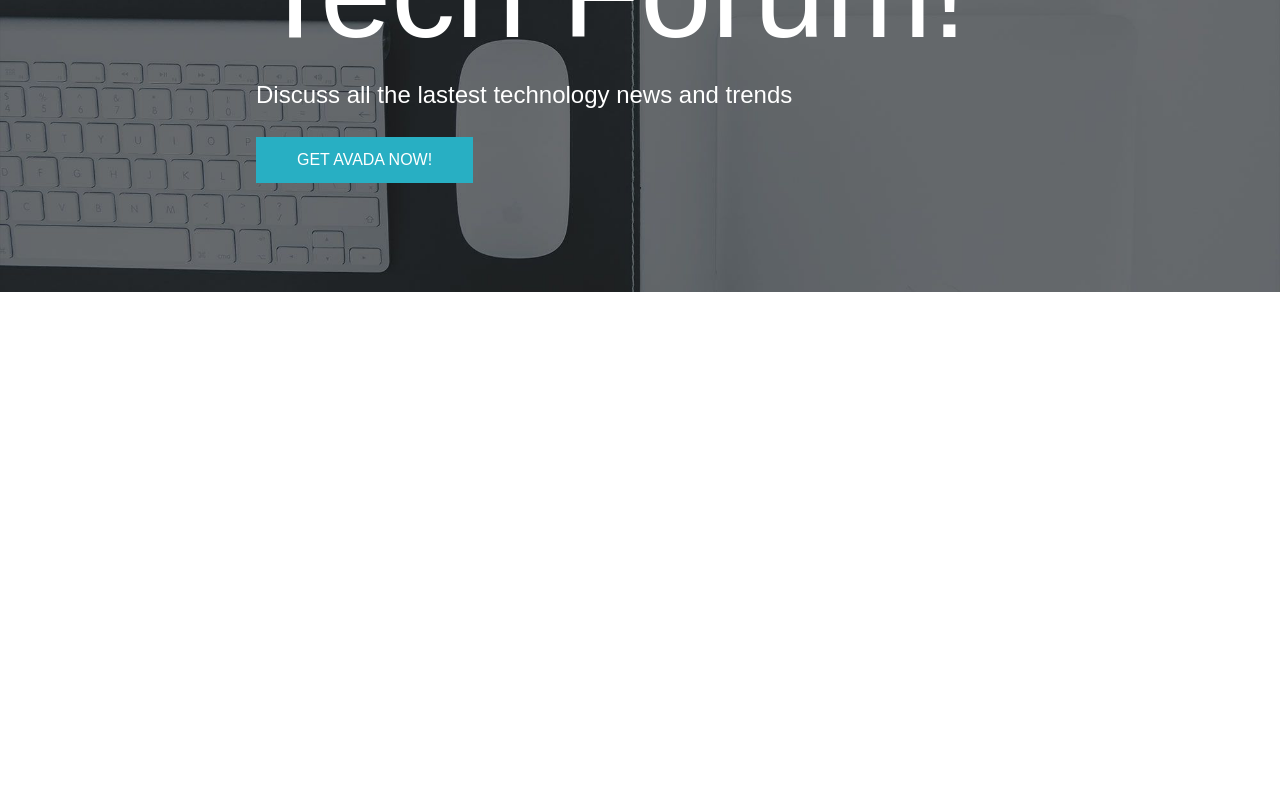
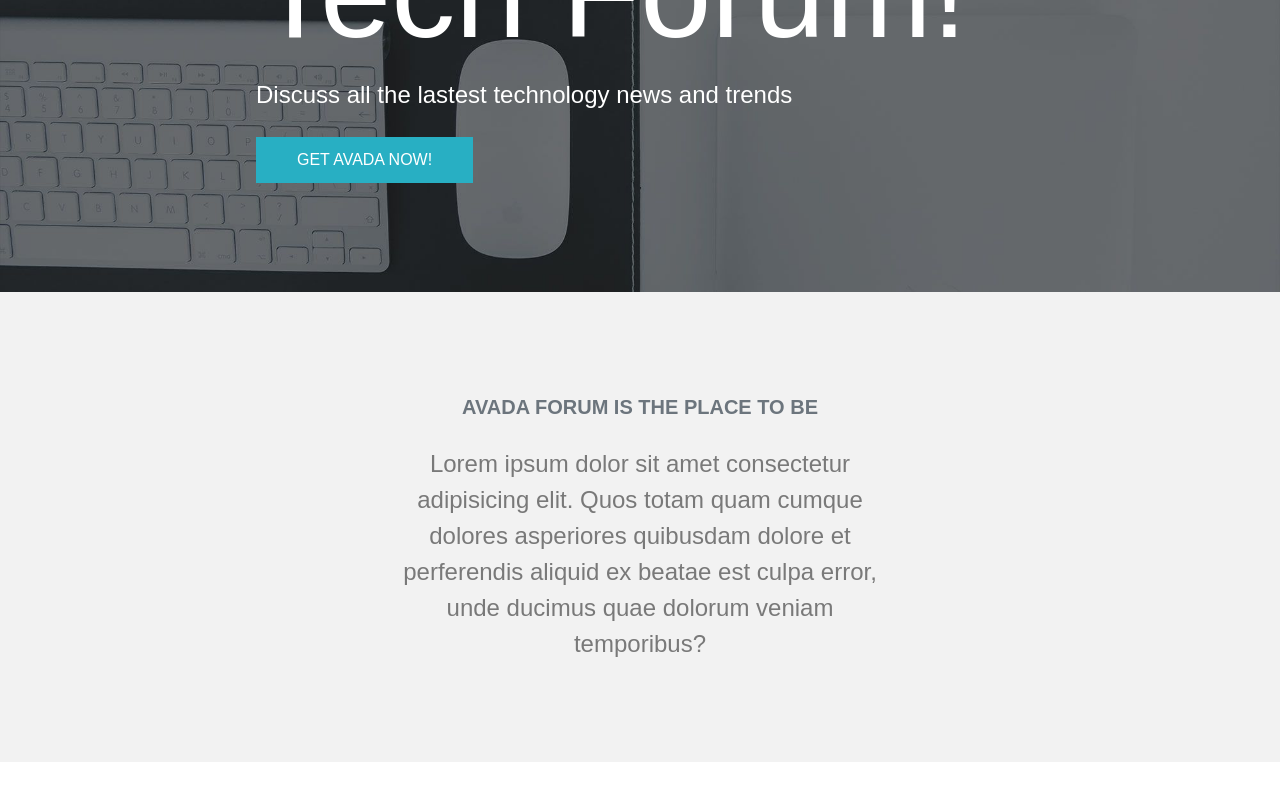
Before and after one commit to davidecaputo/proj-html-vuejs, a Vue app: page / in a window 1280 px wide. Shown: the part 378-1178 px from the top of the page. Built offline with nearby package versions, Linux system fonts and the light colour scheme; a web font is replaced by a local one.

Commit message:
Add section place

```diff
--- a/src/components/MainComponent.vue
+++ b/src/components/MainComponent.vue
@@ -8,7 +8,12 @@
                 <button class="btn dc-btn-green rounded-0 text-uppercase d-block mt-4">Get avada now!</button>
             </div>
         </section>
-        <section></section>
+        <section id="place">
+            <div class="place-content container d-flex flex-column align-items-center w-50">
+                <span class="text-uppercase pb-4 fw-bold fs-5 text-secondary">avada forum is the place to be</span>
+                <span class="text-center text-black-50 fs-4">Lorem ipsum dolor sit amet consectetur adipisicing elit. Quos totam quam cumque dolores asperiores quibusdam dolore et perferendis aliquid ex beatae est culpa error, unde ducimus quae dolorum veniam temporibus?</span>
+            </div>
+        </section>
         <section></section>
         <section></section>
         <section></section>
@@ -36,6 +41,12 @@
             }
         }
     }
+    #place{
+        background-color: var(--light-grey-color);
+        .place-content{
+            padding: 100px 80px;
+        }
+    }
     button.dc-btn-green{
         background-color: var(--azure-color);
         color: var(--white-color);
```
